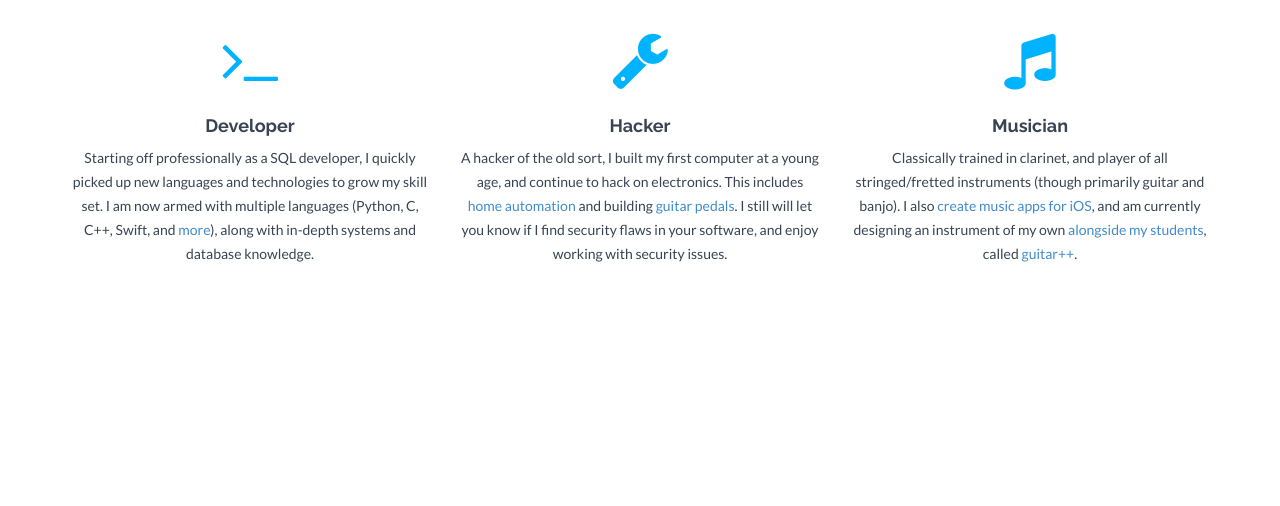
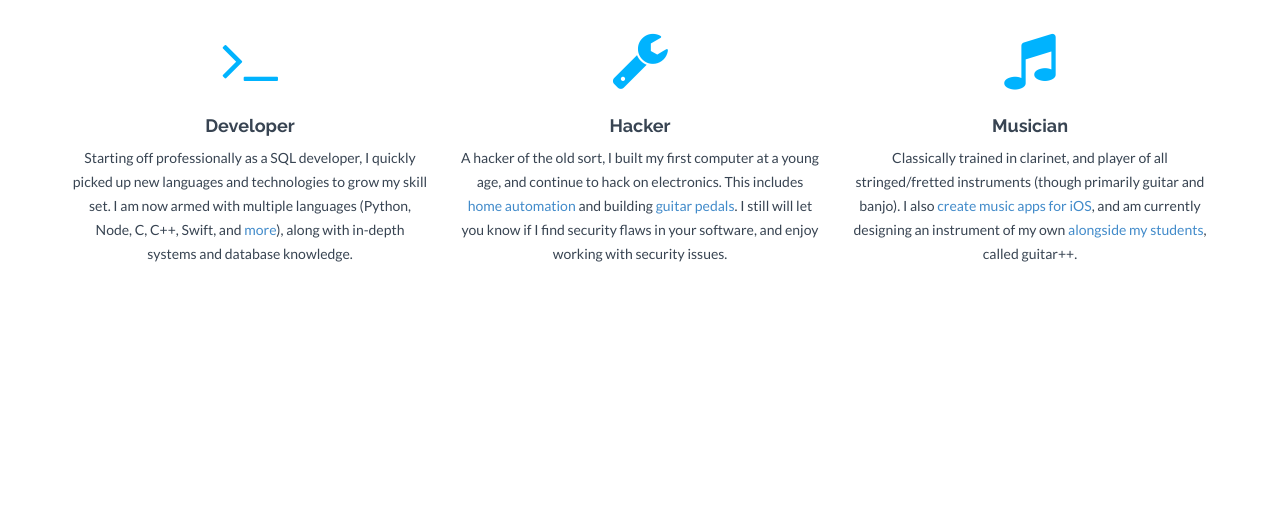
Before and after one commit to joesanford/homepage, a Flask app: page / in a window 1280 px wide. Shown: the part 164-670 px from the top of the page. Run offline with Flask 2, Linux system fonts and the light colour scheme; some libraries are stand-ins or nearby versions.

Commit message:
Updated index

```diff
--- a/templates/index.html
+++ b/templates/index.html
@@ -13,7 +13,7 @@
  					<i class="fa fa-terminal"></i>
  					<h4>Developer</h4>
  					<p>Starting off professionally as a SQL developer, I quickly picked up
- 					new languages and technologies to grow my skill set. I am now armed with multiple languages (Python, C, C++, Swift, and <a href="resume">more</a>), along with in-depth systems and database knowledge. </p>
+ 					new languages and technologies to grow my skill set. I am now armed with multiple languages (Python, Node, C, C++, Swift, and <a href="resume">more</a>), along with in-depth systems and database knowledge. </p>
  				</div>
  				<div class="col-md-4">
  					<i class="fa fa-wrench"></i>
@@ -23,7 +23,7 @@
  				<div class="col-md-4">
  					<i class="fa fa-music"></i>
  					<h4>Musician</h4>
- 					<p>Classically trained in clarinet, and player of all stringed/fretted instruments (though primarily guitar and banjo). I also <a href="projects_other">create music apps for iOS</a>, and am currently designing an instrument of my own <a href="http://www.tuftsemid.com" target="_new">alongside my students</a>, called <a href="projects_guitarpp">guitar++</a>. </p>
+ 					<p>Classically trained in clarinet, and player of all stringed/fretted instruments (though primarily guitar and banjo). I also <a href="projects_other">create music apps for iOS</a>, and am currently designing an instrument of my own <a href="http://www.tuftsemid.com" target="_new">alongside my students</a>, called guitar++. </p>
  				</div>
 	 		</div>
 	 	</div>
```
